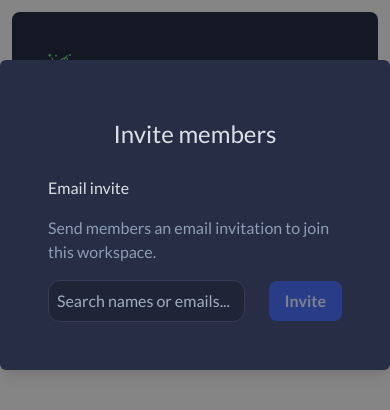
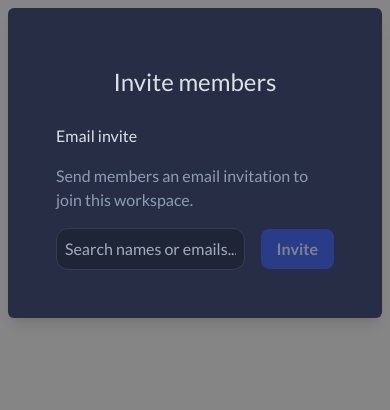
Before and after one commit to opmarq/quick-invite, a React (Create React App) app: page / in a window 390 px wide. Both pictures are taken after a click on the button "Invite Teammates". Shown: the top 410 px of the page. Built offline with nearby package versions, Linux system fonts and the light colour scheme.

Commit message:
Fix responsive modal

```diff
--- a/src/App.tsx
+++ b/src/App.tsx
@@ -22,7 +22,7 @@ function App() {
       />
       <Modal isOpen={isOpen} onClose={() => setOpen(false)} size="lg">
         <ModalOverlay />
-        <ModalContent px="6" py="10" bg="brand.bgPrimary">
+        <ModalContent px="6" py="10" m="2" bg="brand.bgPrimary">
           <ModalHeader>
             <Center color="brand.heading">
               <Text fontSize="x-large">Invite members</Text>
--- a/src/pages/Invite.tsx
+++ b/src/pages/Invite.tsx
@@ -102,7 +102,7 @@ const Invite = ({ onInviteDone }: { onInviteDone: any }) => {
       <Text color="brand.text" mb="4">
         Send members an email invitation to join this workspace.
       </Text>
-      <HStack spacing="6">
+      <HStack spacing="4">
         <Center w="100%">
           <Combobox
             isLoading={isLoading}
```
